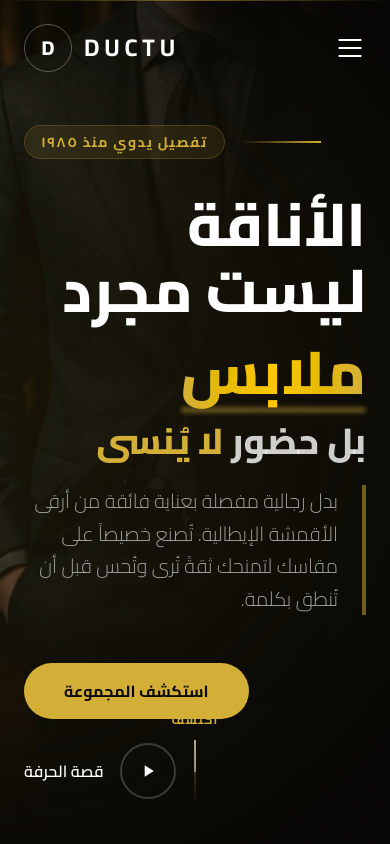
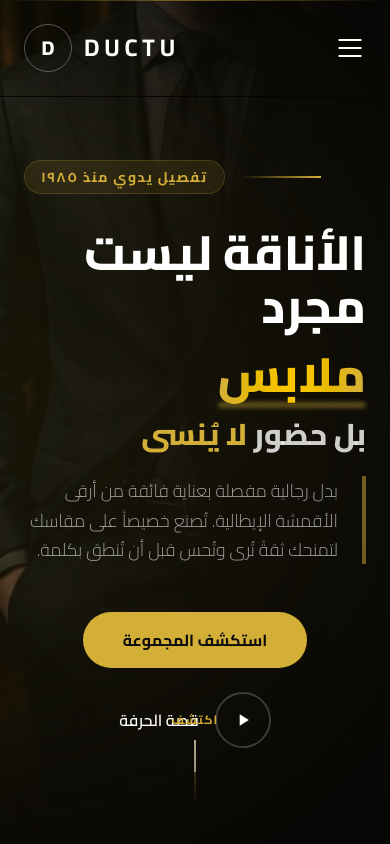
Before and after one commit to MohamedSelim15/ductu, a React (Vite) app: page / in a window 390 px wide. Shown: the top 844 px of the page. Built offline with nearby package versions, Linux system fonts and the light colour scheme.

Commit message:
feat: initialize project components including Hero, Navbar, and product sections

```diff
--- a/src/components/Craft.jsx
+++ b/src/components/Craft.jsx
@@ -24,7 +24,7 @@
               <span className="text-brand-gold text-sm font-bold tracking-widest uppercase">حرفتنا</span>
             </div>
 
-            <h2 className="text-4xl md:text-5xl lg:text-6xl font-extrabold text-white mb-8 leading-tight">
+            <h2 className="text-3xl md:text-5xl lg:text-6xl font-extrabold text-white mb-8 leading-tight">
               من القماش الخام إلى <br/>
               <span className="text-transparent bg-clip-text bg-gradient-to-b from-brand-gold to-yellow-600">
                 قطعة تحمل اسمك
@@ -66,7 +66,7 @@
           {/* Left Side: Creative Image */}
           <div className="flex-1 w-full order-1 lg:order-2 relative mt-10 lg:mt-0">
             {/* Background Frame */}
-            <div className="absolute inset-0 border-2 border-brand-gold/30 rounded-3xl transform translate-x-6 -translate-y-6 lg:translate-x-10 lg:-translate-y-10 -z-10"></div>
+            <div className="absolute inset-0 border-2 border-brand-gold/30 rounded-3xl transform translate-x-4 -translate-y-4 md:translate-x-6 md:-translate-y-6 lg:translate-x-10 lg:-translate-y-10 -z-10"></div>
 
             <div className="relative rounded-3xl overflow-hidden group shadow-[0_20px_50px_rgba(0,0,0,0.6)]">
               <div className="absolute inset-0 bg-brand-dark/20 group-hover:bg-transparent transition-colors duration-700 z-10"></div>
--- a/src/components/Hero.jsx
+++ b/src/components/Hero.jsx
@@ -38,24 +38,24 @@
           </div>
 
           {/* Main Title */}
-          <h1 className="text-6xl md:text-7xl lg:text-8xl font-black text-white leading-[1.1] mb-6">
+          <h1 className="text-5xl md:text-7xl lg:text-8xl font-black text-white leading-[1.1] mb-6">
             الأناقة ليست مجرد <br/>
             <span className="relative inline-block mt-4">
               <span className="relative z-10 text-transparent bg-clip-text bg-gradient-to-r from-brand-gold via-yellow-400 to-brand-gold">ملابس</span>
               <div className="absolute -bottom-2 left-0 w-full h-[6px] bg-brand-gold/40 rounded-full blur-[2px]"></div>
             </span>
-            <span className="text-4xl md:text-5xl lg:text-6xl font-extrabold text-white/80 block mt-4">
+            <span className="text-3xl md:text-5xl lg:text-6xl font-extrabold text-white/80 block mt-4">
               بل حضور <span className="text-brand-gold">لا يُنسى</span>
             </span>
           </h1>
 
           {/* Description */}
-          <p className="text-brand-gray text-xl mb-12 leading-relaxed max-w-xl ml-auto font-light border-r-4 border-brand-gold/50 pr-6">
+          <p className="text-brand-gray text-lg md:text-xl mb-12 leading-relaxed max-w-xl ml-auto font-light border-r-4 border-brand-gold/50 pr-6">
             بدل رجالية مفصلة بعناية فائقة من أرقى الأقمشة الإيطالية. تُصنع خصيصاً على مقاسك لتمنحك ثقةً تُرى وتُحس قبل أن تُنطق بكلمة.
           </p>
 
           {/* Buttons */}
-          <div className="flex flex-wrap items-center justify-end gap-6">
+          <div className="flex flex-wrap items-center mb-4 justify-center md:justify-end gap-6">
             <button onClick={onExplore} className="relative overflow-hidden group bg-brand-gold text-brand-dark px-10 py-4 rounded-full font-bold transition-all duration-500 hover:shadow-[0_0_30px_rgba(196,161,100,0.5)] hover:-translate-y-1">
               <span className="relative z-10 transition-colors duration-500">استكشف المجموعة</span>
               <div className="absolute inset-0 h-full w-0 bg-white group-hover:w-full transition-all duration-500 ease-out z-0 opacity-20"></div>
--- a/src/components/Kids.jsx
+++ b/src/components/Kids.jsx
@@ -19,7 +19,7 @@
               <span className="text-brand-gold text-sm font-bold tracking-widest uppercase">قسم الأطفال</span>
             </div>
 
-            <h2 className="text-5xl md:text-6xl font-extrabold text-white mb-8 leading-tight">
+            <h2 className="text-4xl md:text-5xl lg:text-6xl font-extrabold text-white mb-8 leading-tight">
               أناقة لا تعترف <br/>
               <span className="text-transparent bg-clip-text bg-gradient-to-l from-brand-gold to-yellow-600">
                 بالعمر
@@ -64,19 +64,19 @@
           </div>
 
           {/* Creative Image Composition */}
-          <div className="flex-1 w-full relative h-[500px] md:h-[600px] mt-10 lg:mt-0">
+          <div className="flex-1 w-full min-h-[400px] md:min-h-[600px] shrink-0 relative mt-10 lg:mt-0">
             {/* Main Image */}
             <div className="absolute inset-0 rounded-3xl overflow-hidden shadow-[0_20px_50px_rgba(0,0,0,0.5)] z-10 border border-white/10 group">
               <div className="absolute inset-0 bg-gradient-to-t from-brand-dark/80 via-transparent to-transparent z-10"></div>
               <img
                 src="/Kids.jpeg"
                 alt="بدل أطفال"
-                className="w-full h-full object-cover transform group-hover:scale-105 transition-transform duration-1000 origin-bottom"
+                className="relative z-0 w-full h-full object-cover transform group-hover:scale-105 transition-transform duration-1000 origin-bottom"
               />
             </div>
 
             {/* Floating Badge */}
-            <div className="absolute -left-6 top-1/4 z-30 bg-white/5 backdrop-blur-xl border border-white/20 p-5 rounded-2xl shadow-2xl flex items-center gap-4 animate-[pulse_4s_infinite]">
+            <div className="absolute left-2 md:-left-4 top-1/16 z-30 bg-white/5 backdrop-blur-xl border border-white/20 p-5 rounded-2xl shadow-2xl flex items-center gap-4 animate-[pulse_4s_infinite]">
               <div className="text-right">
                 <div className="text-brand-gold font-bold text-lg">أناقة موازية</div>
                 <div className="text-brand-gray text-xs">للأب والابن</div>
--- a/src/components/Navbar.jsx
+++ b/src/components/Navbar.jsx
@@ -2,6 +2,7 @@
 
 const Navbar = () => {
   const [isScrolled, setIsScrolled] = useState(false);
+  const [isMobileMenuOpen, setIsMobileMenuOpen] = useState(false);
 
   useEffect(() => {
     const handleScroll = () => {
@@ -56,10 +57,19 @@
 
         {/* Mobile Menu Button */}
         <div className="md:hidden flex items-center">
-          <button className="text-white hover:text-brand-gold transition-colors">
-            <svg className="w-8 h-8" fill="none" stroke="currentColor" viewBox="0 0 24 24">
-              <path strokeLinecap="round" strokeLinejoin="round" strokeWidth="1.5" d="M4 6h16M4 12h16M4 18h16" />
-            </svg>
+          <button
+            onClick={() => setIsMobileMenuOpen(!isMobileMenuOpen)}
+            className="text-white hover:text-brand-gold transition-colors focus:outline-none"
+          >
+            {isMobileMenuOpen ? (
+              <svg className="w-8 h-8" fill="none" stroke="currentColor" viewBox="0 0 24 24">
+                <path strokeLinecap="round" strokeLinejoin="round" strokeWidth="1.5" d="M6 18L18 6M6 6l12 12" />
+              </svg>
+            ) : (
+              <svg className="w-8 h-8" fill="none" stroke="currentColor" viewBox="0 0 24 24">
+                <path strokeLinecap="round" strokeLinejoin="round" strokeWidth="1.5" d="M4 6h16M4 12h16M4 18h16" />
+              </svg>
+            )}
           </button>
         </div>
         {/* Right side: Logo & Brand (RTL Layout) */}
@@ -79,6 +89,31 @@
         </div>
 
       </div>
+
+      {/* Mobile Menu Dropdown */}
+      <div className={`md:hidden absolute top-full left-0 w-full bg-[#050505]/95 backdrop-blur-lg border-b border-brand-gold/20 overflow-hidden transition-all duration-300 ease-in-out ${
+        isMobileMenuOpen ? 'max-h-[400px] py-4 shadow-xl' : 'max-h-0 py-0 border-transparent'
+      }`}>
+        <div className="flex flex-col items-center gap-6">
+          {['الرئيسية', 'الحرفة', 'البدل', 'الأطفال', 'المجموعة'].map((item) => (
+            <a
+              key={item}
+              href={`#${item}`}
+              onClick={() => setIsMobileMenuOpen(false)}
+              className="text-white/90 hover:text-brand-gold transition-colors text-lg font-bold tracking-wide"
+            >
+              {item}
+            </a>
+          ))}
+          <a
+            href="#تواصل معنا"
+            onClick={() => setIsMobileMenuOpen(false)}
+            className="mt-2 bg-brand-gold text-brand-dark px-8 py-3 rounded-full font-bold text-sm hover:shadow-[0_0_15px_rgba(196,161,100,0.4)] transition-all duration-300"
+          >
+            تواصل معنا
+          </a>
+        </div>
+      </div>
     </nav>
   );
 };
```
Also changed, not shown: src/components/Collection.jsx (+4 -4 lines), src/components/Suits.jsx (+5 -5 lines).
